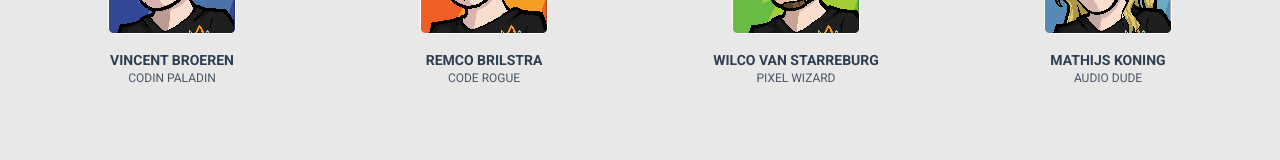
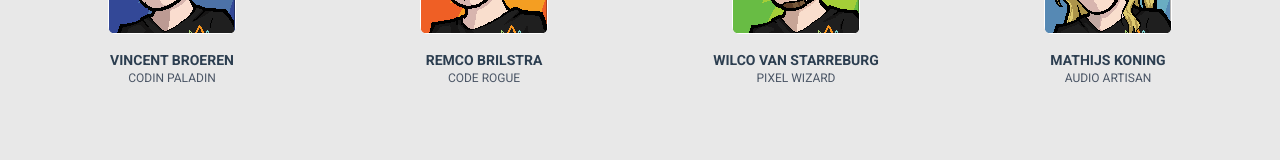
Before and after one commit to jagacogames/jagacogames.github.io, a Next.js app: page / in a window 1280 px wide. Shown: the part 3745-3905 px from the top of the page. Built offline with nearby package versions, Linux system fonts and the light colour scheme; no server answers.

Commit message:
fix: update job title from "AUDIO DUDE" to "AUDIO ARTISAN" for accuracy

```diff
--- a/src/app/page.tsx
+++ b/src/app/page.tsx
@@ -221,7 +221,7 @@
                 />
               </div>
               <h3 className="font-bold text-sm uppercase">MATHIJS KONING</h3>
-              <p className="text-gray-600 text-xs">AUDIO DUDE</p>
+              <p className="text-gray-600 text-xs">AUDIO ARTISAN</p>
             </div>
           </div>
         </div>
```
